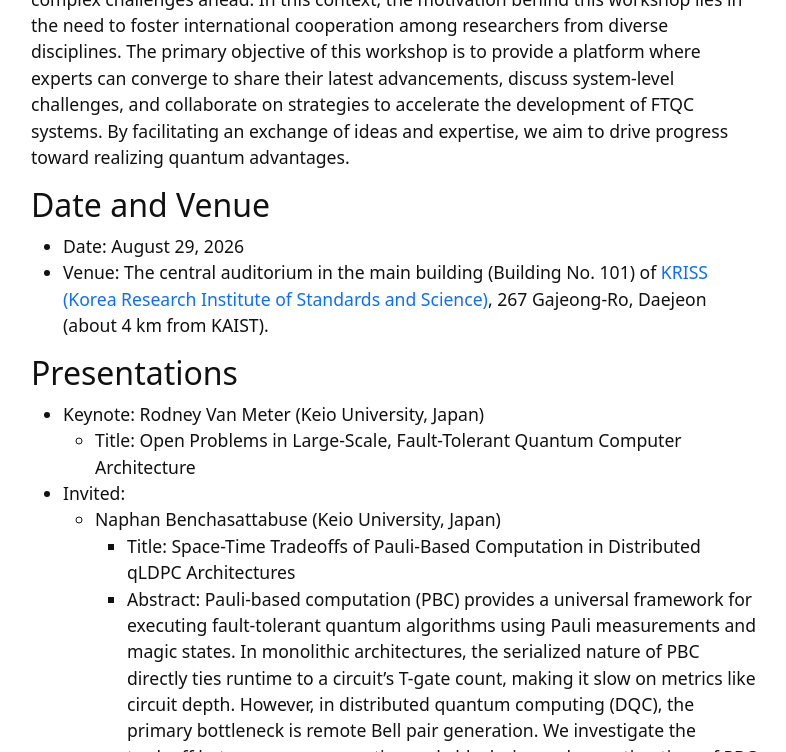
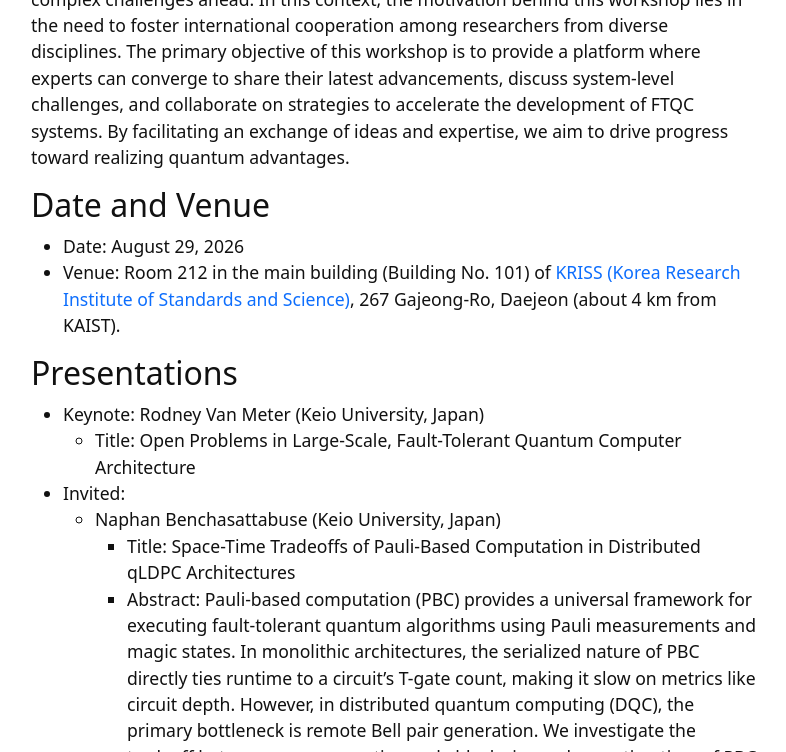
Before and after one commit to ftqcsa/ftqcsa.github.io, a Jekyll site: the page built from content/2026.md, in a window 1280 px wide and 900 px high, scrolled down 1170 px, cut to the strip 0-752 px from the top of the window. Shown: the whole strip, without its empty margins (246-1032 px from the left). Built offline with Jekyll 4.4.1, drawn with Linux system fonts in a browser that asks for light colours.

Commit message:
Update 2026.md

```diff
--- a/content/2026.md
+++ b/content/2026.md
@@ -19,7 +19,7 @@ The journey toward harnessing the power of FTQC has just begun, and it is essent
 ## Date and Venue
 
 - Date: August 29, 2026
-- Venue: The central auditorium in the main building (Building No. 101) of [KRISS (Korea Research Institute of Standards and Science)](https://maps.app.goo.gl/VBW9qnAW4UfSQJ8q6), 267 Gajeong-Ro, Daejeon (about  4 km from KAIST).
+- Venue: Room 212 in the main building (Building No. 101) of [KRISS (Korea Research Institute of Standards and Science)](https://maps.app.goo.gl/VBW9qnAW4UfSQJ8q6), 267 Gajeong-Ro, Daejeon (about  4 km from KAIST).
 
 
 ## Presentations
```
